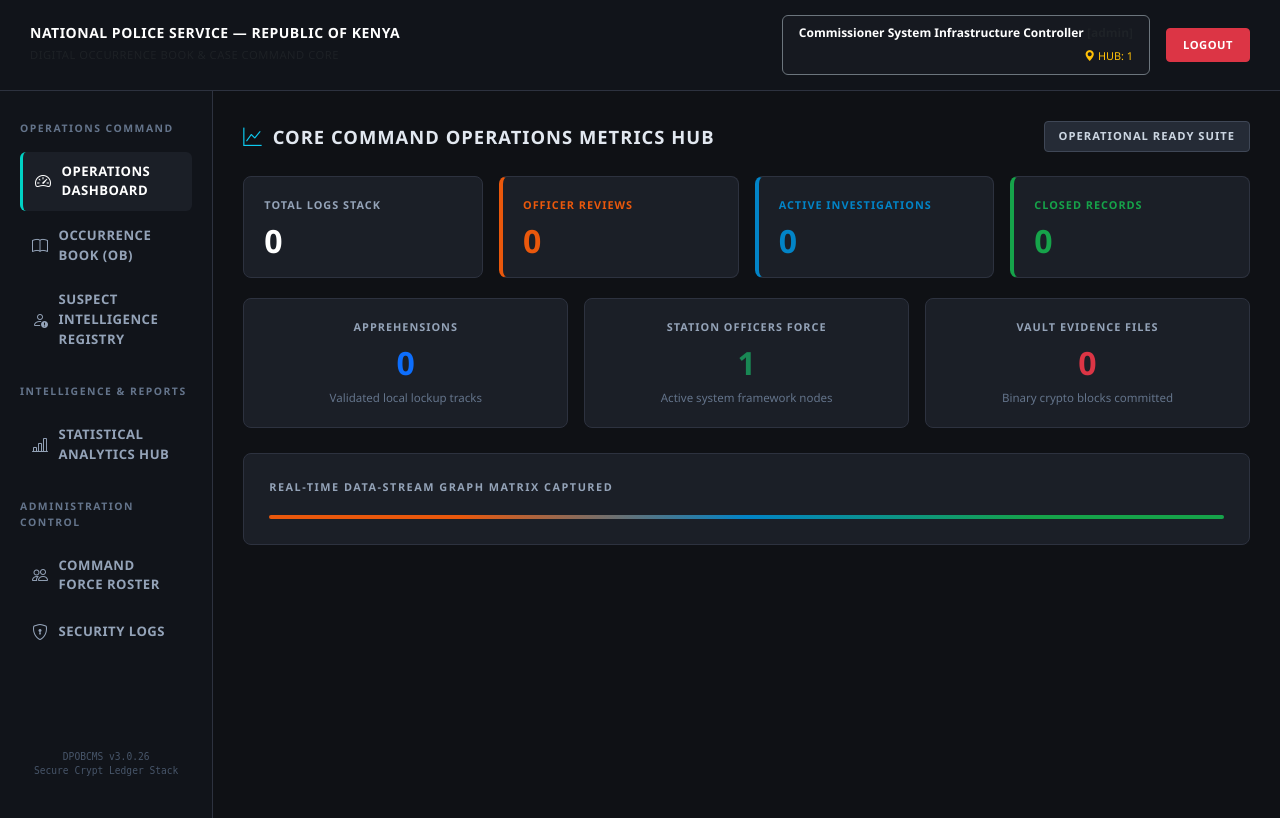
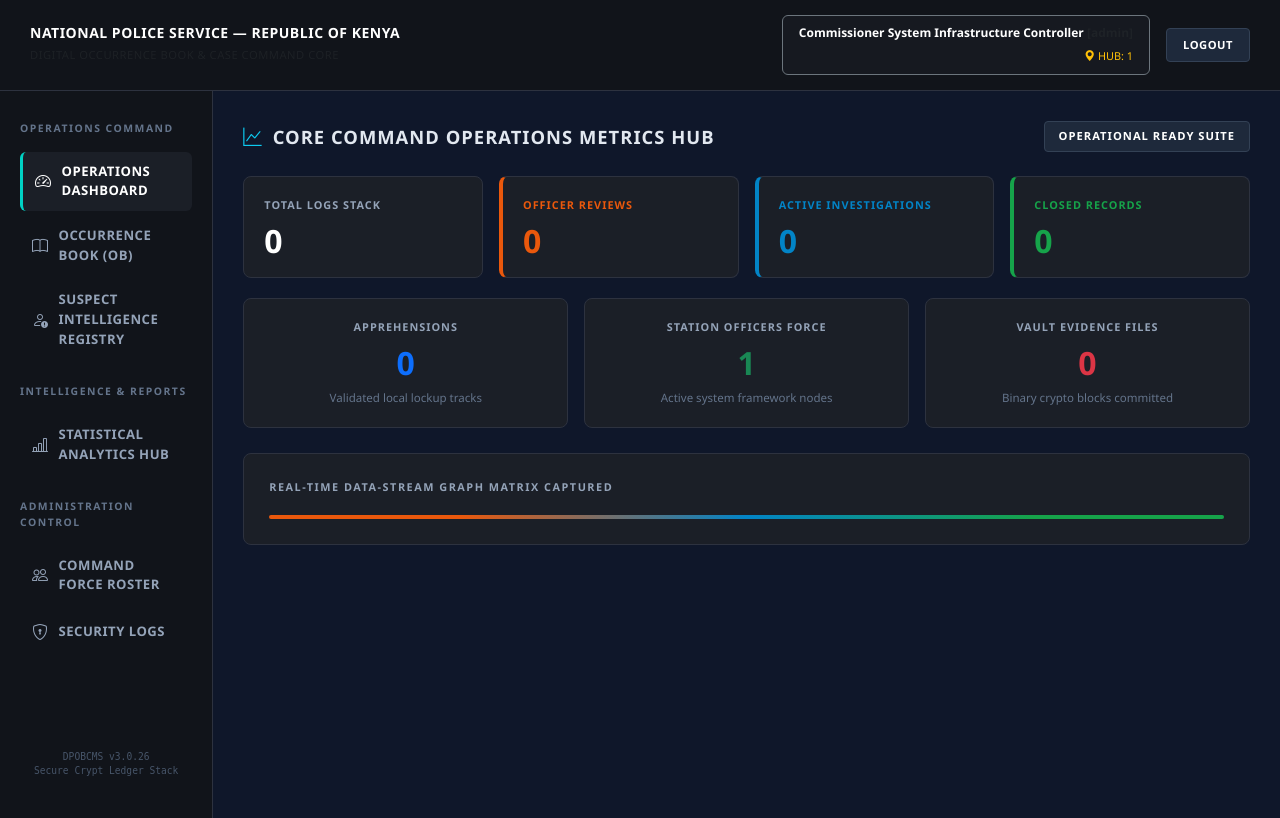
Before and after one commit to gitungoharrison-cmd/Harrison-s-project, a Flask app: page /dashboard in a window 1280 px wide. Run offline with Flask 3, Linux system fonts and the light colour scheme; the visitor is signed in with stand-in values (Sample User, id 1); data comes from the database, SQL or seed files in the repository; data that the repository does not hold is empty.

Commit message:
dashboard.html
Added CSS styles for dashboard layout and buttons.

```diff
--- a/templates/dashboard.html
+++ b/templates/dashboard.html
@@ -1,6 +1,29 @@
 <!DOCTYPE html>
 <html lang="en">
 <head>
+    <style>
+  /* Base Corporate Blueprint */
+  body {
+    background-color: #0f172a !important; /* Deep Navy Base */
+    color: #f8fafc !important; /* Off-White for global readable reading text */
+  }
+
+  /* Dashboard Card Layout Rule: White Background, Forced Black Text */
+  .dashboard-card, .bg-white, [class*="bg-white"] {
+    background-color: #ffffff !important;
+    color: #000000 !important;
+  }
+  .dashboard-card *, .bg-white *, [class*="bg-white"] * {
+    color: #000000 !important;
+  }
+
+  /* Buttons Matrix Rule: Deep Navy Background, Forced White Text */
+  button, .btn, [class*="btn-primary"] {
+    background-color: #1e293b !important; /* Deep Navy Variant Button */
+    color: #ffffff !important; /* Crisp White Text */
+    border: 1px solid #334155 !important;
+  }
+</style>
     <meta charset="UTF-8">
     <meta name="viewport" content="width=device-width, initial-scale=1.0">
     <title>NPS - DPOBCMS Command Dashboard</title>
```
